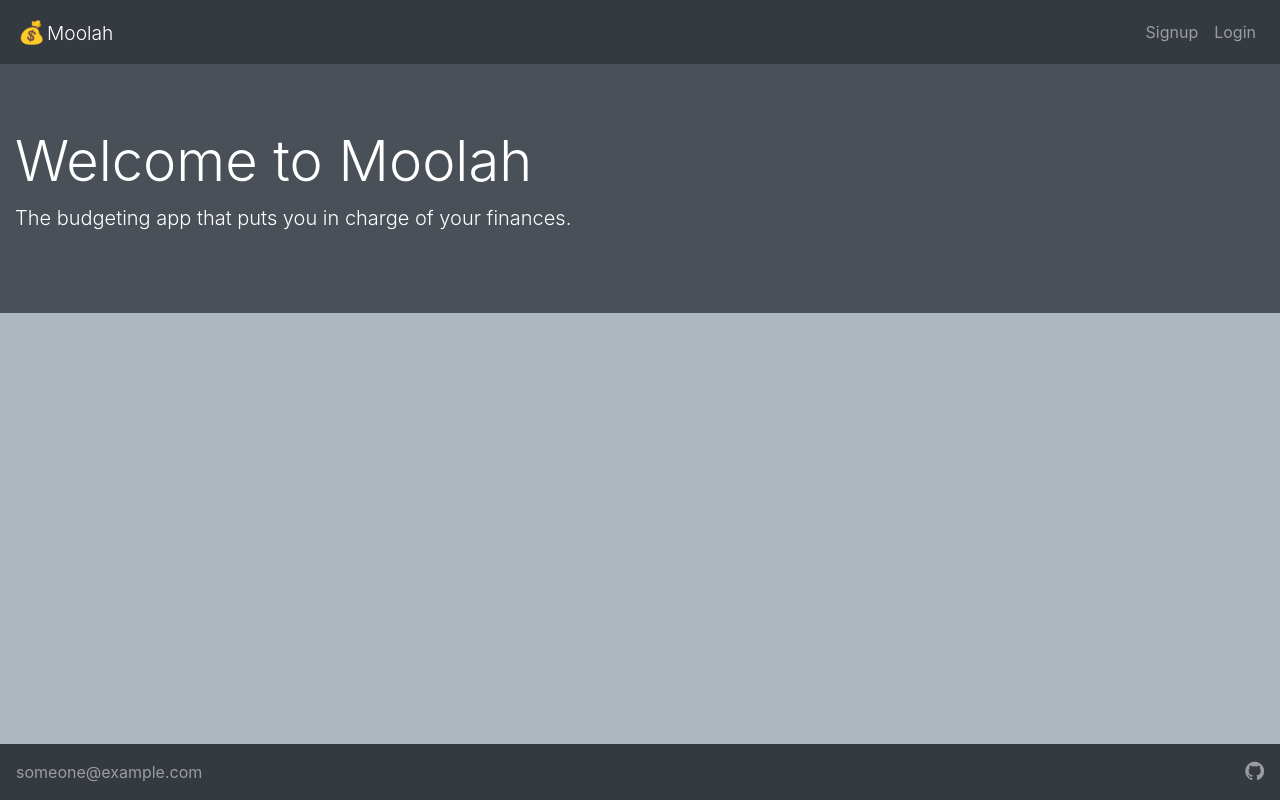
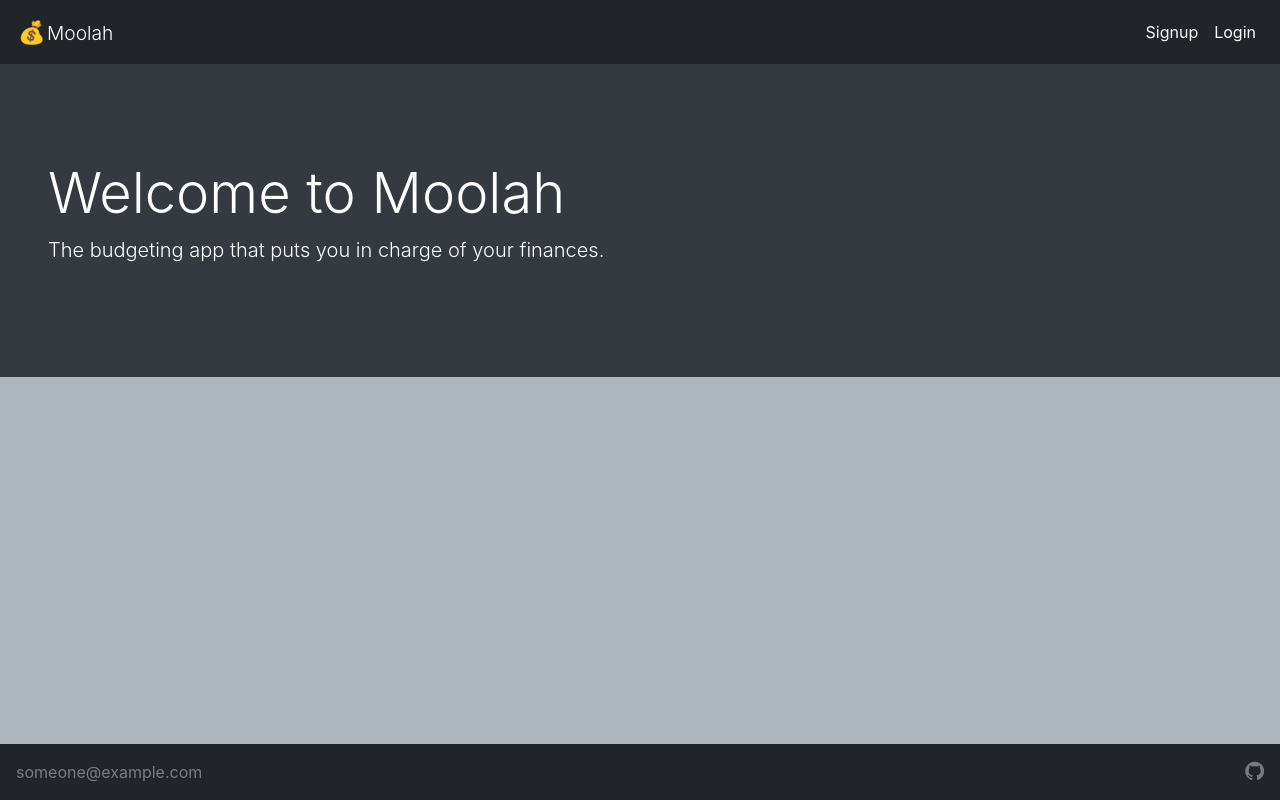
Before and after one commit to Russelldan554/budget-frontend, a React (Create React App) app: page / in a window 1280 px wide. Built offline with nearby package versions, Linux system fonts and the light colour scheme.

Commit message:
Navbar + File Cleanup

```diff
--- a/src/Components/Header/Brand.jsx
+++ b/src/Components/Header/Brand.jsx
@@ -4,7 +4,7 @@ import { Link } from 'react-router-dom';
 
 const Brand = (props) => {
   return (
-    <Link to="/home" className="navbar-brand">
+    <Link to="/home" className="navbar-brand active">
       {/* These lines were commented out in case we wanted to use an actual svg logo.  The emoji was put as an idea/placeholder */}
       {/* <img src={ logo } width="30" height="30" className="d-inline-block align-top" alt="" /> */}
       <span className="logo" role="img" aria-label="Money Bag">💰</span>
--- a/src/Components/Header/_Header.jsx
+++ b/src/Components/Header/_Header.jsx
@@ -1,6 +1,7 @@
 import React, { Component } from 'react';
 import {Collapse, Navbar, Nav, NavItem,  UncontrolledDropdown,  DropdownToggle,  DropdownMenu,  DropdownItem } from "reactstrap";
 import { NavLink } from 'react-router-dom';
+
 import Brand from './Brand';
 
 class Header extends Component {
@@ -30,27 +31,39 @@ class Header extends Component {
         <Collapse isOpen={this.state.isOpen} navbar>
           <Nav className="ml-auto" navbar>
             { this.props.userName ?
+              <React.Fragment>
+                <NavItem>
+                  <NavLink to="/accounts" className="nav-link" activeClassName="active">Accounts</NavLink>
+                </NavItem>
+                <NavItem>
+                  <NavLink to="/transactions" className="nav-link" activeClassName="active">Transactions</NavLink>
+                </NavItem>
+                <NavItem>
+                  <NavLink to="/budgets" className="nav-link" activeClassName="active">Budgets</NavLink>
+                </NavItem>
                 <UncontrolledDropdown nav inNavbar>
                   <DropdownToggle nav caret>
                     {this.props.userName}
                   </DropdownToggle>
                   <DropdownMenu right className="bg-dark">
                     <DropdownItem className="bg-dark">
-                    <NavLink to="/User" className="nav-link" exact={true} activeClassName="active">Account</NavLink>
+                      <NavLink to="/user" className="nav-link" activeclassname="active">Profile</NavLink>
                     </DropdownItem>
                     <DropdownItem className="bg-dark">
-                    <NavLink className="nav-link" activeClassName="active" onClick={() => (this.logout())} to="">Logout</NavLink>
+                      <NavLink className="nav-link" activeclassname="active" onClick={() => (this.logout())} to="">Logout</NavLink>
                     </DropdownItem>
                   </DropdownMenu>
                 </UncontrolledDropdown>
-              :<>
+              </React.Fragment>
+            :
+              <React.Fragment>
                 <NavItem>
-                  <NavLink to="/signup" className="nav-link" exact={true} activeClassName="active">Signup</NavLink>
+                  <NavLink to="/signup" className="nav-link" activeClassName="active">Signup</NavLink>
                 </NavItem>
                 <NavItem>
-                  <NavLink to="/login" className="nav-link" exact={true} activeClassName="active">Login</NavLink>
+                  <NavLink to="/login" className="nav-link" activeClassName="active">Login</NavLink>
                 </NavItem>
-              </>
+              </ React.Fragment>
             }
           </Nav>
         </Collapse>
--- a/src/Components/Sidebar.jsx
+++ /dev/null
@@ -1,53 +0,0 @@
-import React, { Component } from 'react';
-import {Collapse, Navbar, NavbarToggler, Nav, NavItem } from "reactstrap";
-import { NavLink } from 'react-router-dom';
-
-class Sidebar extends Component{
-  constructor(props) {
-    super(props);
-
-    this.toggleNavbar = this.toggleNavbar.bind(this);
-    this.state = {
-      collapsed: false
-    };
-  }
-
-  toggleNavbar() {
-    this.setState({
-      collapsed: !this.state.collapsed
-    });
-  }
-  render() {
-    return (
-      <div className="_Sidebar">
-      <Navbar color="faded" light>
-        <div className="_sideToggle">
-        <NavbarToggler onClick={this.toggleNavbar} className="mr-2" />
-        </div>
-        <Collapse isOpen={!this.state.collapsed} navbar>
-          <Nav navbar>
-            <NavItem>
-              <NavLink to="/home" className="nav-link" exact={true} activeClassName="active">Home</NavLink>
-            </NavItem>
-            <NavItem>
-              <NavLink to="/budget" className="nav-link" exact={true} activeClassName="active">Budgets</NavLink>
-            </NavItem>
-            <NavItem>
-              <NavLink to="/transactions" className="nav-link" exact={true} activeClassName="active">Transactions</NavLink>
-            </NavItem>
-            <NavItem>
-              <NavLink to="/accounts" className="nav-link" exact={true} activeClassName="active">Accounts</NavLink>
-            </NavItem>
-          </Nav>
-        </Collapse>
-      </Navbar>
-      </div>
-    );
-  }
-}
-
-export default Sidebar;
-
-/*
-
-*/
--- a/src/Components/TransactionsTable.jsx
+++ b/src/Components/TransactionsTable.jsx
@@ -1,8 +1,8 @@
 import React, { Component } from 'react';
-import {} from 'reactstrap';
 import ReactTable from "react-table";
+import { makeData } from "./Utils.js";
+
 import "react-table/react-table.css";
-import { makeData } from "./Utils.js";
 
 class Transactions extends Component {
     constructor(props) {
--- a/src/Views/_Home.jsx
+++ b/src/Views/_Home.jsx
@@ -8,17 +8,6 @@ import BudgetsCard from '../Components/BudgetsCard/_BudgetsCard'
 
 
 class Home extends Component {
-    constructor(props) {
-      super(props);
-      this.state = {
-
-      }
-    }
-
-    componentDidMount(){
-      // this.props.showSidebar();
-    }
-
   render() {
     return (
       <Container fluid>
--- a/src/Views/_Welcome.jsx
+++ b/src/Views/_Welcome.jsx
@@ -15,7 +15,7 @@ class Home extends Component {
       <Row noGutters>
         <Col xs={12}>
           <div className="jumbotron jumbotron-fluid">
-            <Container fluid>
+            <Container className="pl-5 pr-5" fluid>
               <Row>
                 <Col md={8}>
                   <h1 className="display-4">Welcome to Moolah</h1>
--- a/src/index.jsx
+++ b/src/index.jsx
@@ -4,18 +4,17 @@ import { BrowserRouter as Router, Route, Switch, Redirect } from 'react-router-d
 import * as serviceWorker from './serviceWorker';
 import { Container } from "reactstrap"
 
-import Sidebar from './Components/Sidebar';
 import Login from './Views/_Login';
-import Accounts from './Views/_Accounts';
 import User from './Views/_User';
 import Transactions from './Views/_Transactions';
-import Budgets from './Views/_Budgets';
 import Signup from './Views/_CreateAccount';
 
 import Header from './Components/Header/_Header';
 import Footer from './Components/Footer/_Footer';
 import Welcome from './Views/_Welcome';
 import Home from './Views/_Home';
+import Accounts from './Views/_Accounts';
+import Budgets from './Views/_Budgets';
 
 import './styles/app.scss';
 
@@ -80,14 +79,6 @@ class App extends Component {
         <Router>
           <Header userName={this.state.userName} />
           <Container className="App-body p-0" fluid>
-            {/* <Row>
-              <Col sm={12} lg={2} xl={1} className="">
-                { this.state.showBar ?
-                    <Sidebar />
-                    : ""
-                }
-              </Col>
-            </Row> */}
             <Switch>
               <Route exact path="/" component={Welcome} />
               <Route path="/signup" component={Signup} />
@@ -96,7 +87,7 @@ class App extends Component {
               <PrivateRoute path="/transactions" component={Transactions} />
               <PrivateRoute path="/budgets" component={Budgets} />
               <PrivateRoute path="/accounts" component={Accounts} />
-              <PrivateRoute path="/home" component={Home} />
+              <PrivateRoute path="/" component={Home} />
               <Route render={() =>
                 <Redirect to={{pathname: "/"}} />
               }/>
--- a/src/styles/app.scss
+++ b/src/styles/app.scss
@@ -139,6 +139,13 @@ html, body, #root, .App {
             padding: 0.25rem 0.5rem;
             border: none;
 
+            .row {
+                margin: 0;
+            }
+            .category,
+            .amounts {
+                padding: 0;
+            }
             .of {
                 font-weight: 400;
                 font-style: italic;
@@ -158,11 +165,12 @@ html, body, #root, .App {
 .footer {
     height: $footer-height;
     padding: 1rem 1rem;
+
     a {
-        color: rgba(255, 255, 255, 0.5);
+        color: rgba(255, 255, 255, 0.4);
     }
     a:hover {
-        color: rgba(255, 255, 255, 0.75);
+        color: rgba(255, 255, 255, 0.7);
     }
     .fa {
         font-size: 22px;
@@ -170,12 +178,21 @@ html, body, #root, .App {
 }
 
 .jumbotron {
-    background-color: $gray-700;
+    background-color: $gray-800;
     color: $white;
+    padding-top: 6rem;
+    padding-bottom: 6rem;
 }
 
-// @media screen and (min-width: 770px) {
-//     ._sideToggle {
-//         display: none !important;
-//     }
-// }
+.bg-dark {
+    background-color: $gray-900 !important;
+}
+
+.navbar-dark .navbar-nav .nav-link, .navbar-dark .navbar-brand {
+    color: rgba(255, 255, 255, 1);
+}
+
+.navbar-dark .navbar-nav .nav-link:hover, .navbar-dark .navbar-nav .nav-link:focus,
+.navbar-dark .navbar-brand:hover {
+    color: rgba(255, 255, 255, .7);
+}
```
Also changed, not shown: src/Components/Account.jsx (deleted, +0 -14 lines), src/Components/Goal.jsx (deleted, +0 -12 lines). Lines whose indentation alone changed are shown as unchanged.
